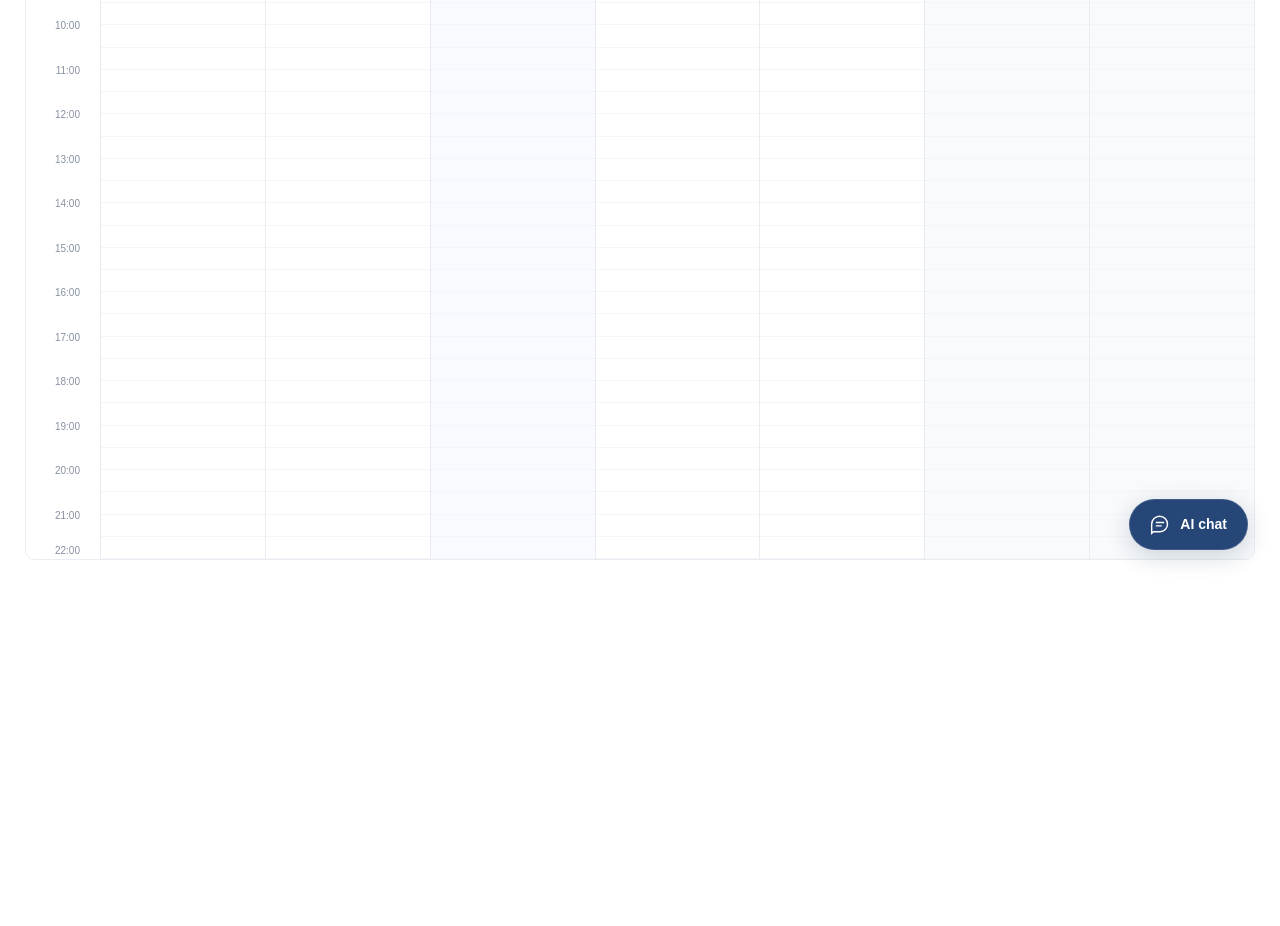
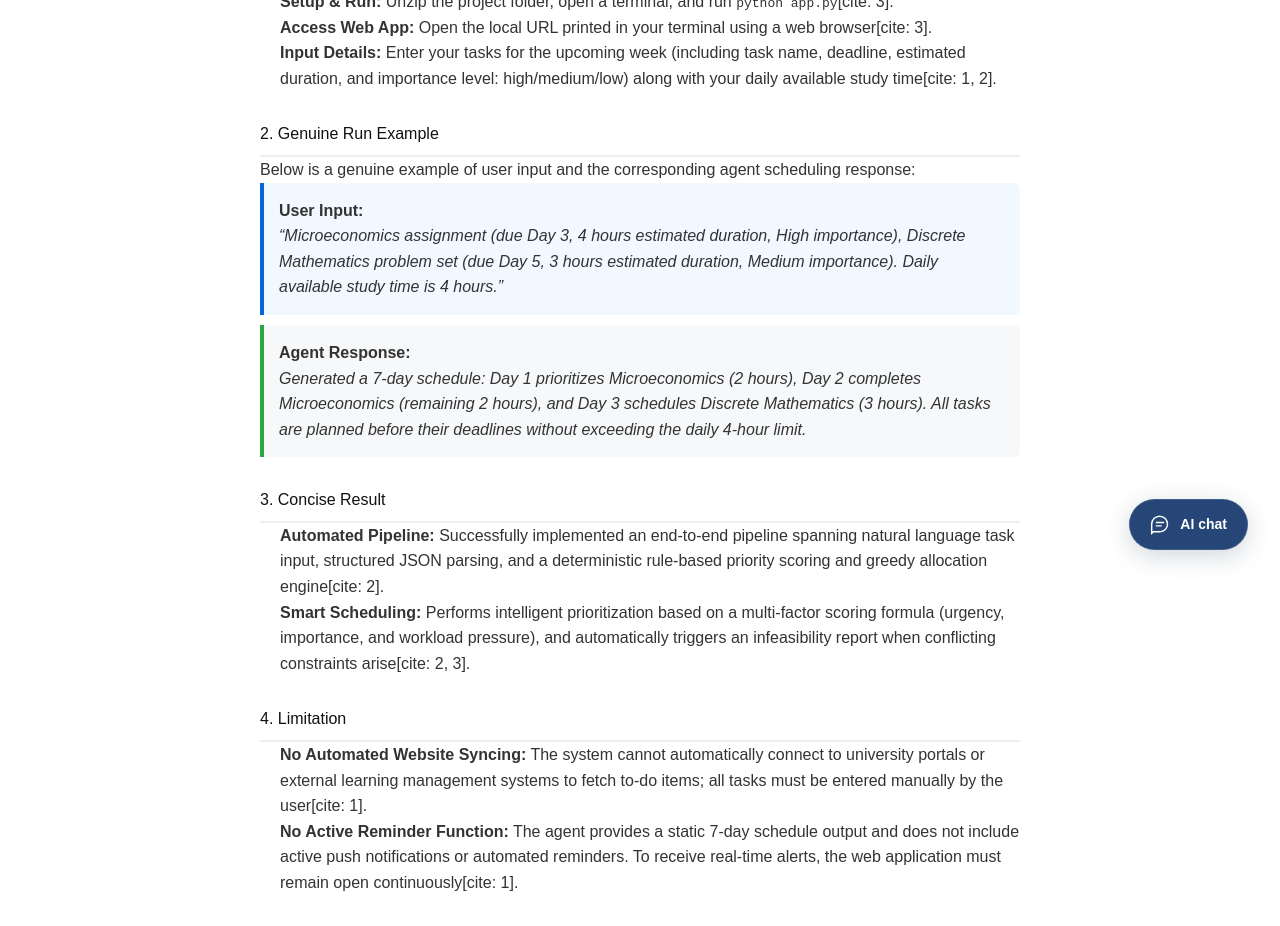
Before and after one commit to Nicolaaa-swt/ailt9019-weekly-planner, a Next.js app in the folder planner-web/: page / in a window 1280 px wide. Shown: the part 220-1146 px from the top of the page. Before the commit the page ends 800 px from the top, so only its background shows below. Built offline with nearby package versions, Linux system fonts and the light colour scheme.

Commit message:
Update page.tsx

```diff
--- a/planner-web/app/page.tsx
+++ b/planner-web/app/page.tsx
@@ -9,5 +9,60 @@ async function CurrentCalendar() {
 }
 
 export default function Home() {
-  return <Suspense fallback={<main className="planner" aria-busy="true" />}><CurrentCalendar /></Suspense>;
+  return (
+    <main className="planner" aria-busy="true">
+      {/* 1. Original Calendar & Agent Core Functionality */}
+      <Suspense fallback={null}>
+        <CurrentCalendar />
+      </Suspense>
+
+      {/* 2. Project Documentation Section (Instruction, Example, Result, Limitation) */}
+      <div style={{ maxWidth: '800px', margin: '60px auto 40px auto', fontFamily: 'sans-serif', lineHeight: '1.6', color: '#333', padding: '0 20px', borderTop: '2px solid #eaeaea', paddingTop: '40px' }}>
+
+        {/* Instruction */}
+        <section style={{ marginBottom: '30px' }}>
+          <h2 style={{ borderBottom: '2px solid #eee', paddingBottom: '8px', color: '#111' }}>1. Instruction</h2>
+          <p>Welcome to the Weekly Task Planning Agent! Follow these simple steps to generate your 7-day study and task plan:</p>
+          <ol style={{ paddingLeft: '20px' }}>
+            <li><strong>Setup &amp; Run:</strong> Unzip the project folder, open a terminal, and run <code>python app.py</code>[cite: 3].</li>
+            <li><strong>Access Web App:</strong> Open the local URL printed in your terminal using a web browser[cite: 3].</li>
+            <li><strong>Input Details:</strong> Enter your tasks for the upcoming week (including task name, deadline, estimated duration, and importance level: high/medium/low) along with your daily available study time[cite: 1, 2].</li>
+          </ol>
+        </section>
+
+        {/* Genuine Run Example */}
+        <section style={{ marginBottom: '30px' }}>
+          <h2 style={{ borderBottom: '2px solid #eee', paddingBottom: '8px', color: '#111' }}>2. Genuine Run Example</h2>
+          <p>Below is a genuine example of user input and the corresponding agent scheduling response:</p>
+          <div style={{ background: '#f1f8ff', padding: '15px', borderLeft: '4px solid #0366d6', borderRadius: '0 6px 6px 0', marginBottom: '10px' }}>
+            <p><strong>User Input:</strong></p>
+            <p><em>“Microeconomics assignment (due Day 3, 4 hours estimated duration, High importance), Discrete Mathematics problem set (due Day 5, 3 hours estimated duration, Medium importance). Daily available study time is 4 hours.”</em></p>
+          </div>
+          <div style={{ background: '#f6f8fa', padding: '15px', borderLeft: '4px solid #28a745', borderRadius: '0 6px 6px 0' }}>
+            <p><strong>Agent Response:</strong></p>
+            <p><em>Generated a 7-day schedule: Day 1 prioritizes Microeconomics (2 hours), Day 2 completes Microeconomics (remaining 2 hours), and Day 3 schedules Discrete Mathematics (3 hours). All tasks are planned before their deadlines without exceeding the daily 4-hour limit.</em></p>
+          </div>
+        </section>
+
+        {/* Concise Result */}
+        <section style={{ marginBottom: '30px' }}>
+          <h2 style={{ borderBottom: '2px solid #eee', paddingBottom: '8px', color: '#111' }}>3. Concise Result</h2>
+          <ul style={{ paddingLeft: '20px' }}>
+            <li><strong>Automated Pipeline:</strong> Successfully implemented an end-to-end pipeline spanning natural language task input, structured JSON parsing, and a deterministic rule-based priority scoring and greedy allocation engine[cite: 2].</li>
+            <li><strong>Smart Scheduling:</strong> Performs intelligent prioritization based on a multi-factor scoring formula (urgency, importance, and workload pressure), and automatically triggers an infeasibility report when conflicting constraints arise[cite: 2, 3].</li>
+          </ul>
+        </section>
+
+        {/* Limitation */}
+        <section style={{ marginBottom: '30px' }}>
+          <h2 style={{ borderBottom: '2px solid #eee', paddingBottom: '8px', color: '#111' }}>4. Limitation</h2>
+          <ul style={{ paddingLeft: '20px' }}>
+            <li><strong>No Automated Website Syncing:</strong> The system cannot automatically connect to university portals or external learning management systems to fetch to-do items; all tasks must be entered manually by the user[cite: 1].</li>
+            <li><strong>No Active Reminder Function:</strong> The agent provides a static 7-day schedule output and does not include active push notifications or automated reminders. To receive real-time alerts, the web application must remain open continuously[cite: 1].</li>
+          </ul>
+        </section>
+
+      </div>
+    </main>
+  );
 }
```
